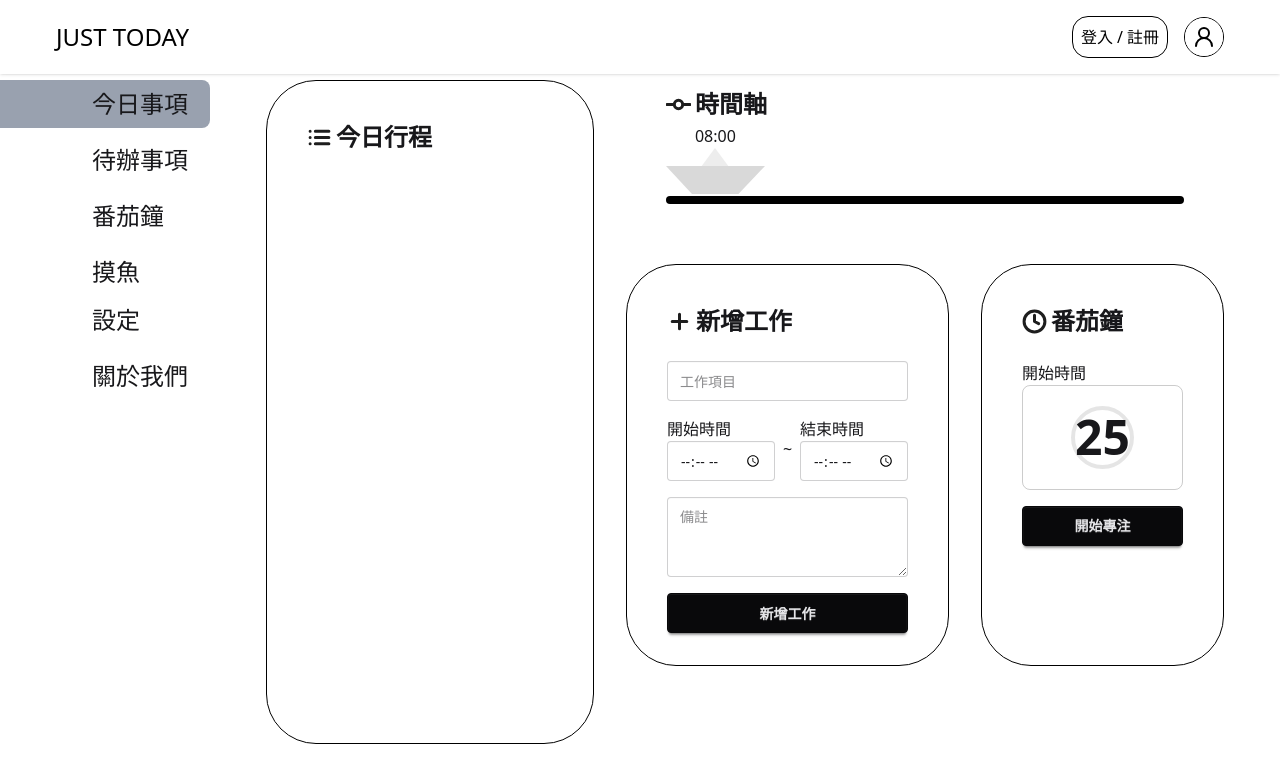
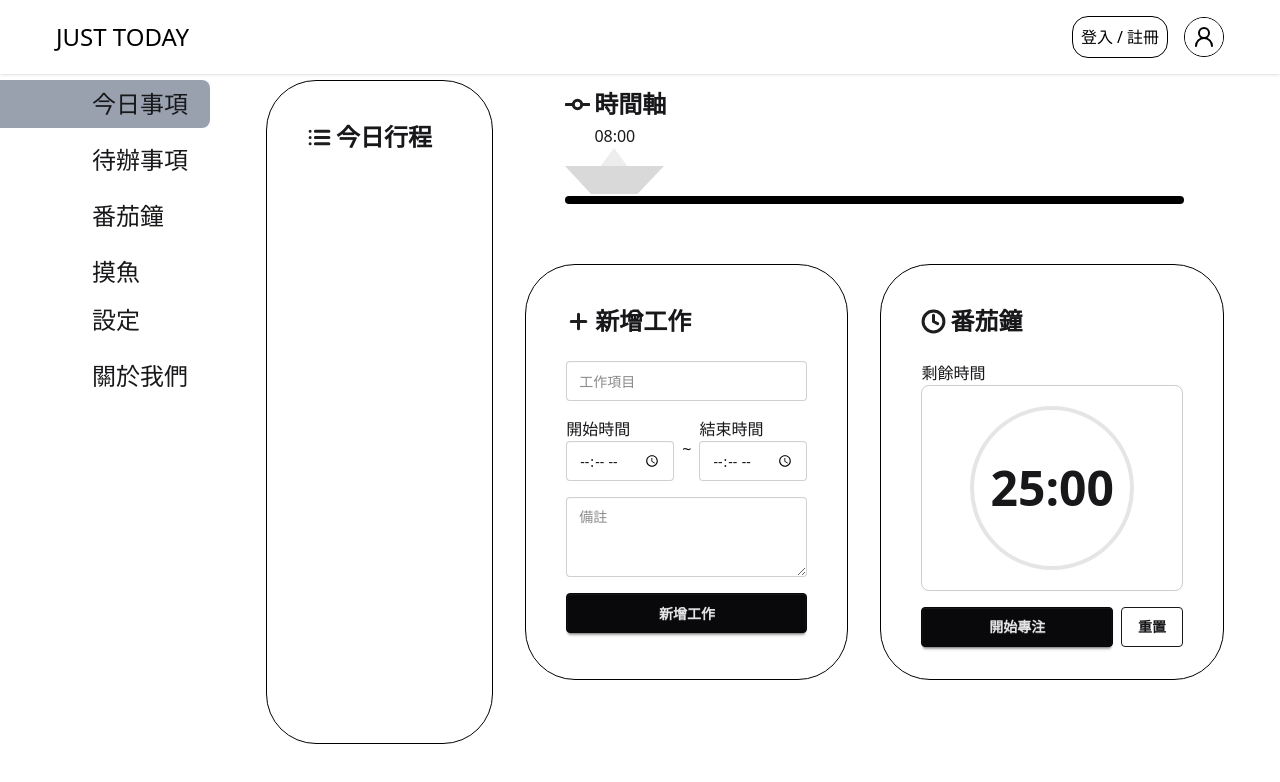
Before and after one commit to emba2ra3star/NTUEDTD_REACT_Just-Today, a React (Vite) app: page / in a window 1280 px wide. Shown: the top 782 px of the page. Built offline with nearby package versions, Linux system fonts and the light colour scheme.

Commit message:
今日(倒數計時)

```diff
--- a/src/pages/Home.jsx
+++ b/src/pages/Home.jsx
@@ -2,7 +2,7 @@ import { Helmet } from "react-helmet-async";
 
 import Board from "../components/board/Board";
 import NavMenu from "../components/NavMenu";
-import { useState } from "react";
+import { useState, useEffect } from "react";
 import { Menu, X } from 'lucide-react'; // 可替換成任意 icon library
 
 import { useSelector, useDispatch } from "react-redux";
@@ -271,8 +271,43 @@ function AddTask({ onAddTask }) {
 }
 
 function Timer() {
+    const [timeLeft, setTimeLeft] = useState(25 * 60); // 25分鐘，以秒為單位
+    const [isRunning, setIsRunning] = useState(false);
+    // 格式化時間顯示
+    const formatTime = (seconds) => {
+        const minutes = Math.floor(seconds / 60);
+        const remainingSeconds = seconds % 60;
+        return `${minutes}:${remainingSeconds.toString().padStart(2, '0')}`;
+    };
+    // 處理計時器
+    useEffect(() => {
+        let timerId;
+        if (isRunning && timeLeft > 0) {
+            timerId = setInterval(() => {
+                setTimeLeft(prev => {
+                    if (prev <= 1) {
+                        setIsRunning(false);
+                        return 0;
+                    }
+                    return prev - 1;
+                });
+            }, 1000);
+        }
+        return () => clearInterval(timerId);
+    }, [isRunning, timeLeft]);
+    // 開始/暫停計時
+    const toggleTimer = () => {
+        setIsRunning(!isRunning);
+    };
+    // 重置計時器
+    const resetTimer = () => {
+        setIsRunning(false);
+        setTimeLeft(25 * 60);
+    };
+
     return (
         <div className="w-full py-8 px-10 flex flex-col gap-4 border-1 rounded-[50px] border-black bg-base-100">
+            {/* title */}
             <div className="flex flex-row items-center gap-1">
                 <svg width="25" height="25" viewBox="0 0 25 25" fill="none" xmlns="http://www.w3.org/2000/svg">
                     <g clipPath="url(#clip0_232_397)">
@@ -286,15 +321,30 @@ function Timer() {
                 </svg>
                 <h1 className="text-2xl/12 font-bold">番茄鐘</h1>
             </div>
+            {/* 鐘面 */}
             <div className="flex flex-col">
-                <p>開始時間</p>
+                <p>剩餘時間</p>
                 <div className="py-5 px-12 border-1 border-black/20 rounded-lg flex justify-center items-center">
                     <div className="w-full aspect-square flex items-center justify-center border-4 border-black/10 rounded-full">
-                        <p className="text-5xl/12 font-bold">25</p>
+                        <p className="m-4 text-5xl/12 font-bold">{formatTime(timeLeft)}</p>
                     </div>
                 </div>
             </div>
-            <button className="btn btn-neutral">開始專注</button>
+            {/* 按鈕 */}
+            <div className="flex gap-2">
+                <button
+                    className={`btn flex-1 ${isRunning ? 'btn-warning' : 'btn-neutral'}`}
+                    onClick={toggleTimer}
+                >
+                    {isRunning ? '暫停' : '開始專注'}
+                </button>
+                <button
+                    className="btn btn-outline"
+                    onClick={resetTimer}
+                >
+                    重置
+                </button>
+            </div>
         </div>
     );
 }
```
